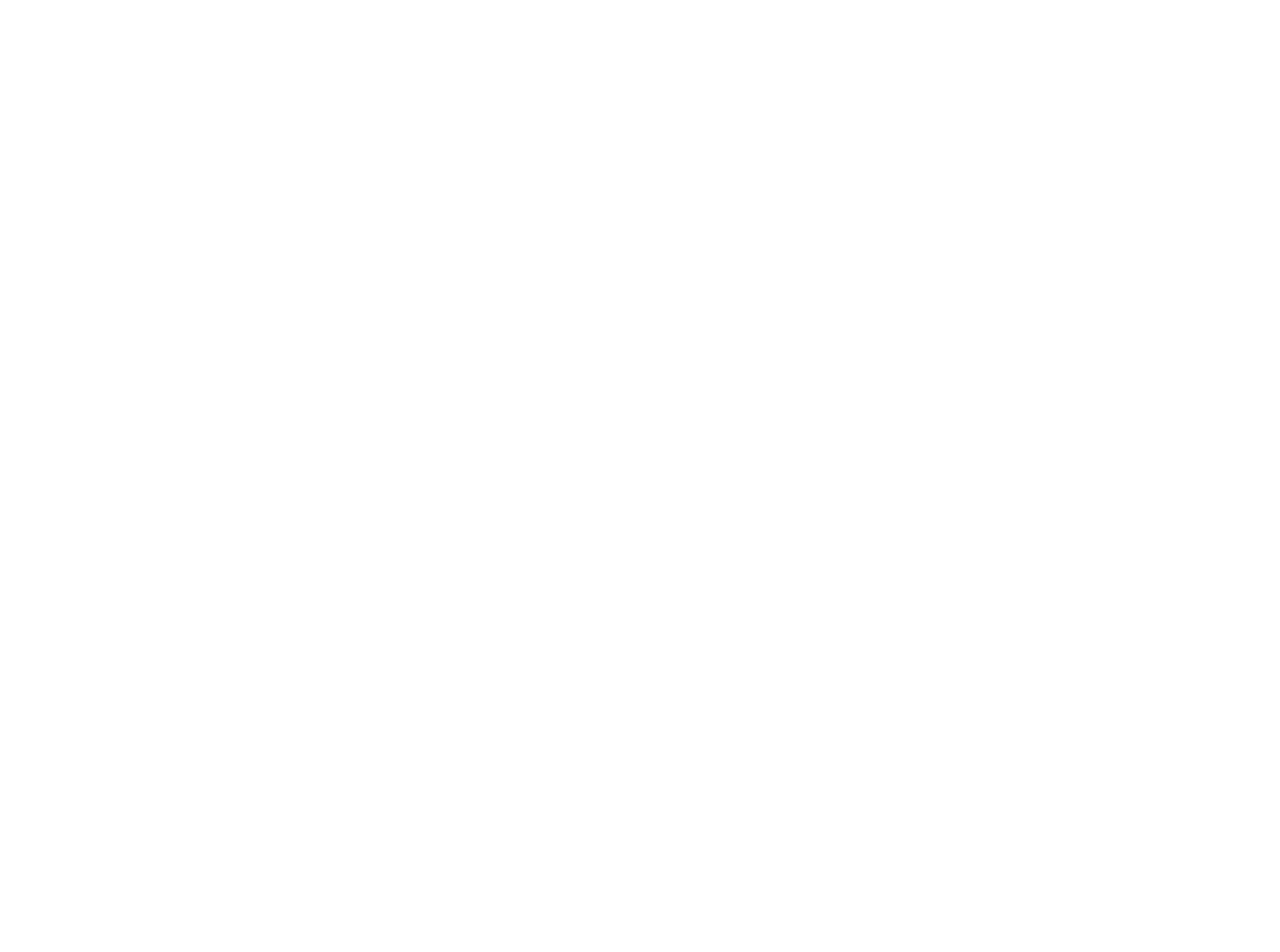
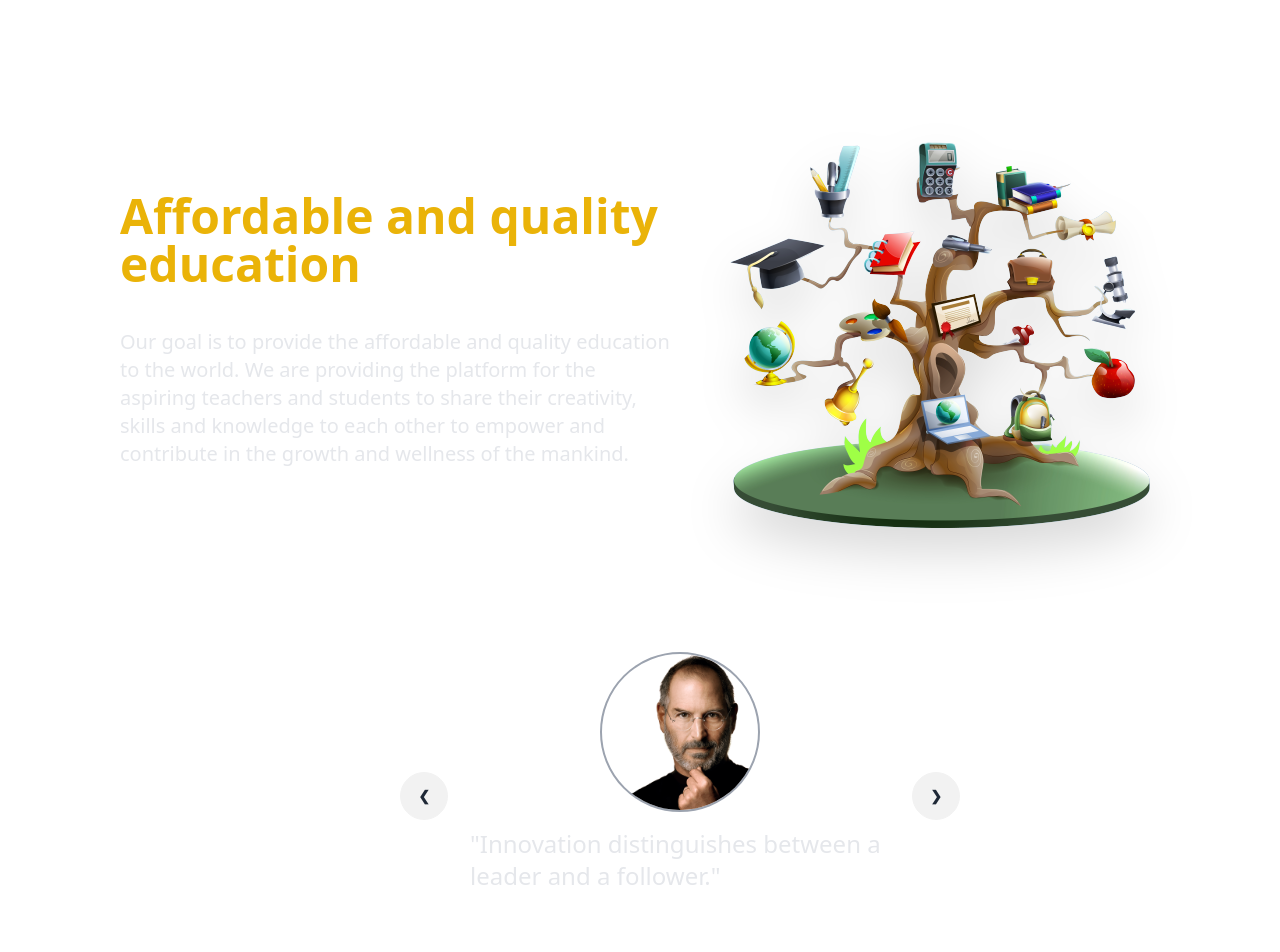
Before and after one commit to AniketShrivastava/course-project, a React (Vite) app: page /about in a window 1280 px wide. Before the commit this address had no page. Shown: the top 952 px of the page. Before the commit the page ends 800 px from the top, so only its background shows below. Built offline with nearby package versions, Linux system fonts and the light colour scheme.

Commit message:
added about us page

```diff
--- a/src/App.jsx
+++ b/src/App.jsx
@@ -2,6 +2,7 @@
 import {Routes, Route } from 'react-router-dom'
 import './App.css'
 import Home from './pages/Home'
+import Aboutus from './pages/Aboutus'
 
 function App() {
 
@@ -9,6 +10,8 @@
   return (
    <Routes>
     <Route path='/' element={<Home/>}/>
+    <Route path='/about' element={<Aboutus/>}/>
+
    </Routes>
   )
 }
--- a/src/layouts/HomeLayout.jsx
+++ b/src/layouts/HomeLayout.jsx
@@ -47,7 +47,7 @@
                 </div>
                 <div className="drawer-side w-0">
                     <label htmlFor="my-drawer" className="drawer-overlay"></label>
-                    <ul className="menu p-4 w-48 sm:w-80 bg-base-200 text-base-content relative">
+                    <ul className="menu p-4 w-48 h-[100%] sm:w-80 bg-base-200 text-base-content relative">
                         <li className="w-fit absolute right-2 z-50">
                             <button onClick={hideDrawer}>
                                 <AiFillCloseCircle size={24} />
--- /dev/null
+++ b/src/pages/Aboutus.jsx
@@ -0,0 +1,97 @@
+import HomeLayout from "../layouts/HomeLayout";
+import aboutMainImage from '../assets/image/aboutMainImage.png'
+import steveJobs from '../assets/image/steveJobs.png'
+import apj from '../assets/image/apj.png'
+import billgates from '../assets/image/billGates.png'
+import einstein from '../assets/image/einstein.png'
+import nelsonMandela from '../assets/image/nelsonMandela.png'
+
+
+
+
+
+function Aboutus() {
+    return (
+
+        <HomeLayout>
+            <div className="flex flex-col text-white pl-20 pt-20">
+
+                <div className="flex items-center gap-5 mx-10">
+                    <section className="w-1/2 space-y-10">
+
+                        <h1 className="text-5xl text-yellow-500 font-semibold ">
+                            Affordable and quality education
+                        </h1>
+                        <p className="text-xl text-gray-200 ">
+
+                            Our goal is to provide the affordable and quality education to the
+                            world. We are providing the platform for the aspiring teachers and
+                            students to share their creativity, skills and knowledge to each
+                            other to empower and contribute in the growth and wellness of the
+                            mankind.
+                        </p>
+                    </section>
+                    <div className="w-1/2">
+                        <img src={aboutMainImage}
+                            className="drop-shadow-2xl"
+                            alt=" about main page"
+                        />
+                    </div>
+
+                </div>
+                <div className="carousel w-1/2 my-10 mx-auto">
+                    <div id="slide1" className="carousel-item relative w-full">
+                        <div className="flex flex-col items-center justify-center gap-4 px-[15%]">
+                            <img src={steveJobs} className="w-40 rounded-full border-2 border-gray-400" />
+                            <p className="text-2xl text-gray-200">"Innovation distinguishes between a leader and a follower."</p>
+                            <h3 className="text-2xl font-semibold">Steve Jobs</h3>
+                            <div className="absolute flex justify-between transform -translate-y-1/2 left-5 right-5 top-1/2">
+
+                                <a href="#slide4" className="btn btn-circle">❮</a>
+                                <a href="#slide2" className="btn btn-circle">❯</a>
+                            </div>
+                        </div>
+                    </div>
+                    <div id="slide2" className="carousel-item relative w-full">
+                        <div className="flex flex-col items-center justify-center gap-4 px-[15%]">
+                        <img src={apj} className="w-40 rounded-full border-2 border-gray-400" />
+                        <p className="text-2xl text-gray-200">"Learning gives creativity, creativity leads to thinking,
+                        thinking provides knowledge, knowledge makes you great."</p>
+                        <h3 className="text-2xl font-semibold">Apj Abdul kalam</h3>
+                            <div className="absolute flex justify-between transform -translate-y-1/2 left-5 right-5 top-1/2">
+                                <a href="#slide1" className="btn btn-circle">❮</a>
+                                <a href="#slide3" className="btn btn-circle">❯</a>
+                            </div>
+                        </div>
+                    </div>
+                    <div id="slide3" className="carousel-item relative w-full">
+                        <div className="flex flex-col items-center justify-center gap-4 px-[15%]">
+                        <img src={billgates} className="w-40 rounded-full border-2 border-gray-400l" />
+                        <p className="text-2xl text-gray-200">"Technology is just a tool. In terms of getting the kids working
+                        together and motivating them, the teacher is the most
+                        important."</p>
+                        <h3 className="text-2xl font-semibold">Bill Gates</h3>
+                            <div className="absolute flex justify-between transform -translate-y-1/2 left-5 right-5 top-1/2">
+                                <a href="#slide2" className="btn btn-circle">❮</a>
+                                <a href="#slide4" className="btn btn-circle">❯</a>
+                            </div>
+                        </div>
+                    </div>
+                    <div id="slide4" className="carousel-item relative w-full">
+                        <div className="flex flex-col items-center justify-center gap-4 px-[15%]">
+                        <img src={einstein} className="w-40 rounded-full border-2 border-gray-400" />
+                        <p className="text-2xl text-gray-200">"Education is not the learning of facts, but the training of the
+                        mind to think."</p>
+                        <h3 className="text-2xl font-semibold">Einstein</h3>
+                            <div className="absolute flex justify-between transform -translate-y-1/2 left-5 right-5 top-1/2">
+                                <a href="#slide3" className="btn btn-circle">❮</a>
+                                <a href="#slide1" className="btn btn-circle">❯</a>
+                            </div>
+                        </div>
+                    </div>
+                </div>
+            </div>
+        </HomeLayout>
+    )
+}
+export default Aboutus;
```
